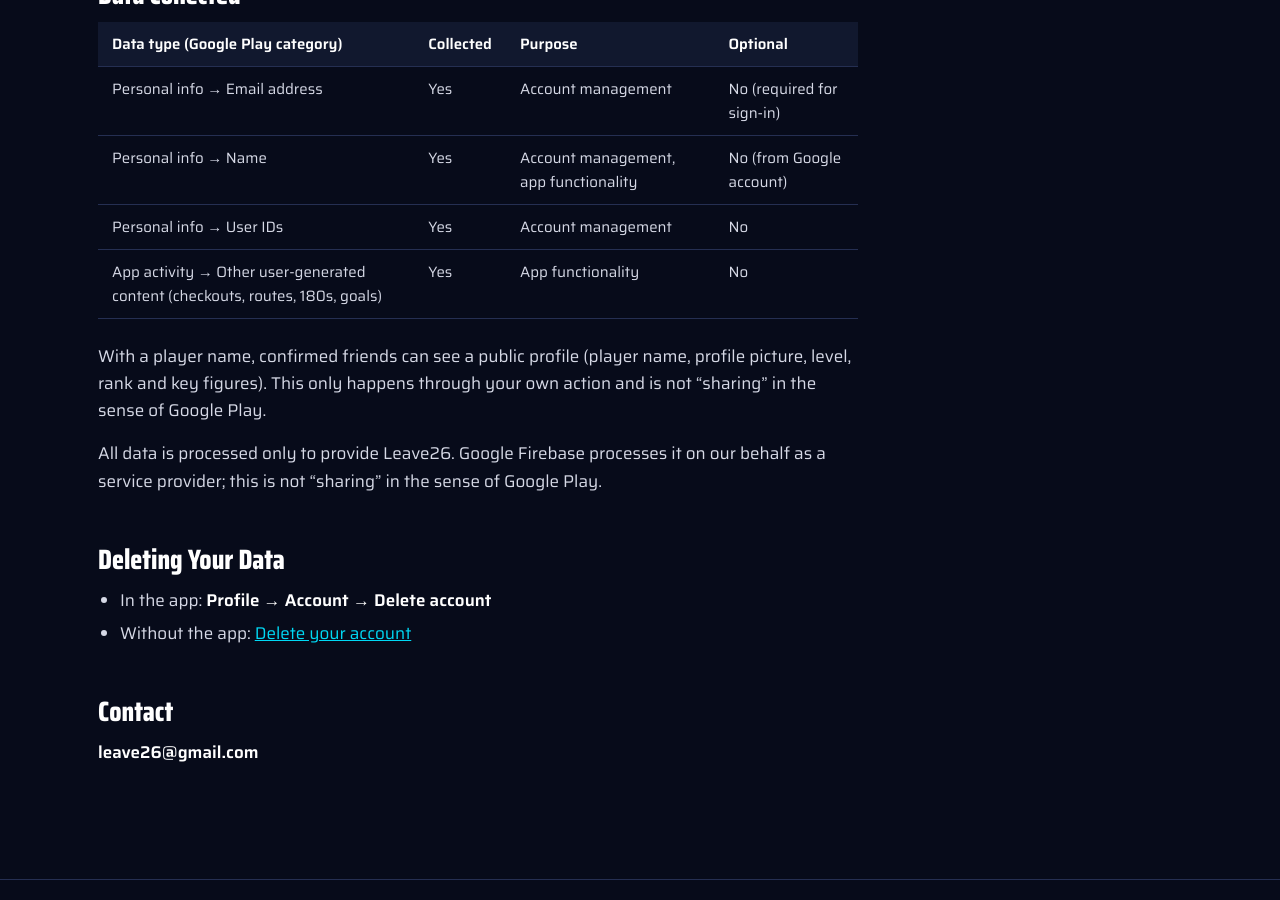
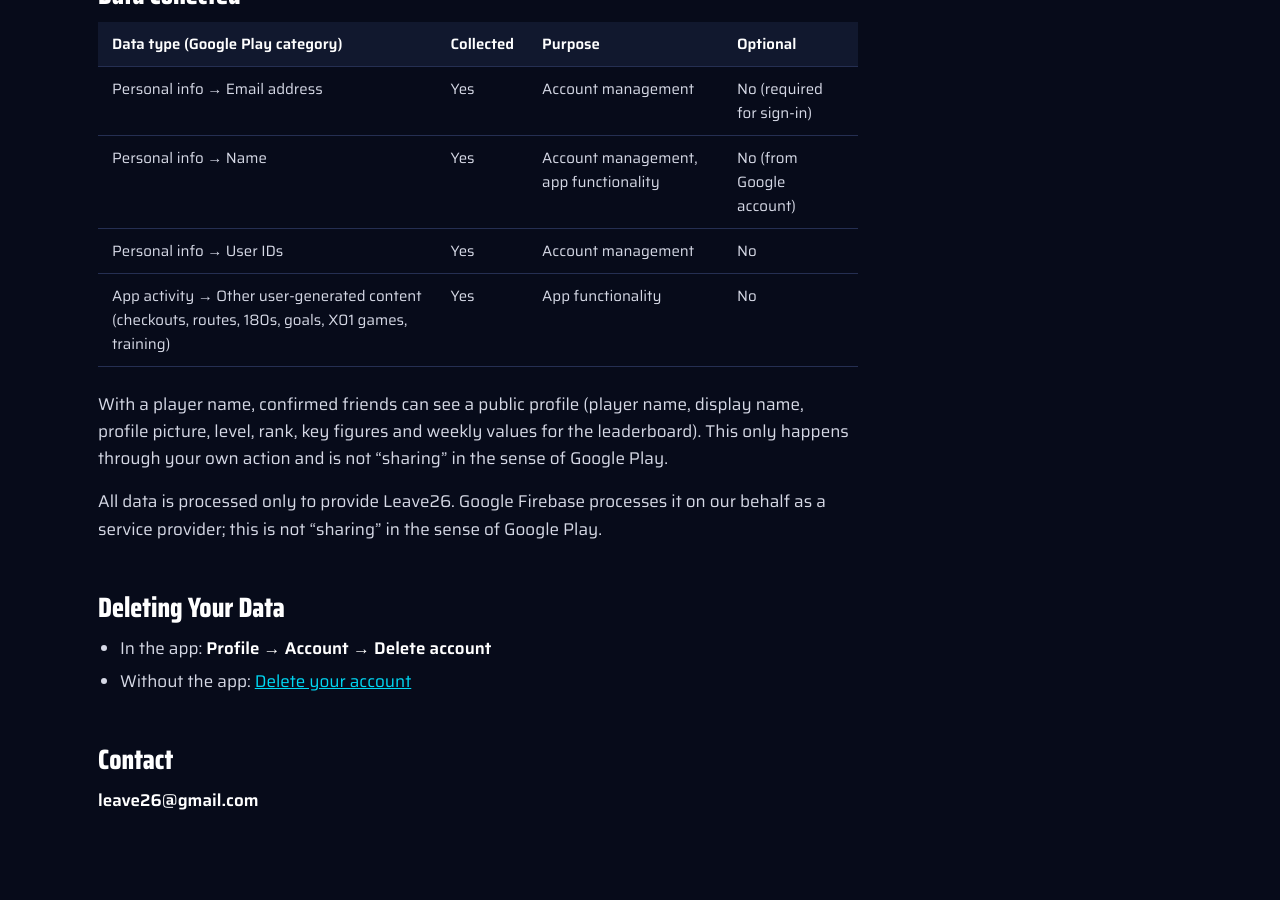
Before and after one commit to Leave26app/Leave26-legal, a Jekyll site: the page built from data-safety.md, in a window 1280 px wide and 900 px high, scrolled down 907 px. Built offline with Jekyll 4.4.1, drawn with Linux system fonts in a browser that asks for light colours.

Commit message:
Datenschutz für 1.2: X01-Spiele, Training, Wochen-Rangliste, Anzeigename im Freundesprofil
Co-Authored-By: Claude Opus 5.5 <noreply@anthropic.com>
Claude-Session: https://claude.ai/code/session_01YTuuah9VdqQMJdMeGzoVVZ

```diff
--- a/_includes/legal/data-safety-de.md
+++ b/_includes/legal/data-safety-de.md
@@ -20,9 +20,9 @@ Diese Seite fasst zusammen, wie Leave26 mit Daten umgeht. Sie entspricht den Ang
 | Persönliche Daten → E-Mail-Adresse | Ja | Kontoverwaltung | Nein (für die Anmeldung nötig) |
 | Persönliche Daten → Name | Ja | Kontoverwaltung, App-Funktionen | Nein (aus dem Google-Konto) |
 | Persönliche Daten → Nutzer-IDs | Ja | Kontoverwaltung | Nein |
-| App-Aktivitäten → Andere von Nutzern erstellte Inhalte (Checkouts, Wege, 180er, Ziele) | Ja | App-Funktionen | Nein |
+| App-Aktivitäten → Andere von Nutzern erstellte Inhalte (Checkouts, Wege, 180er, Ziele, X01-Spiele, Training) | Ja | App-Funktionen | Nein |
 
-Mit einem Spielernamen sehen bestätigte Freunde ein öffentliches Profil (Spielername, Profilbild, Level, Rang und Kennzahlen). Das geschieht nur auf deine Aktion hin und gilt bei Google Play nicht als „Weitergabe“.
+Mit einem Spielernamen sehen bestätigte Freunde ein öffentliches Profil (Spielername, Anzeigename, Profilbild, Level, Rang, Kennzahlen und Wochenwerte für die Rangliste). Das geschieht nur auf deine Aktion hin und gilt bei Google Play nicht als „Weitergabe“.
 
 Alle Daten werden nur bearbeitet, um Leave26 bereitzustellen. Google Firebase bearbeitet sie in unserem Auftrag als Dienstleister; das gilt bei Google Play nicht als „Weitergabe“.
 
--- a/_includes/legal/data-safety-en.md
+++ b/_includes/legal/data-safety-en.md
@@ -24,9 +24,9 @@ This page summarizes how Leave26 handles data. It corresponds to the information
 | Personal info → Email address | Yes | Account management | No (required for sign-in) |
 | Personal info → Name | Yes | Account management, app functionality | No (from Google account) |
 | Personal info → User IDs | Yes | Account management | No |
-| App activity → Other user-generated content (checkouts, routes, 180s, goals) | Yes | App functionality | No |
+| App activity → Other user-generated content (checkouts, routes, 180s, goals, X01 games, training) | Yes | App functionality | No |
 
-With a player name, confirmed friends can see a public profile (player name, profile picture, level, rank and key figures). This only happens through your own action and is not "sharing" in the sense of Google Play.
+With a player name, confirmed friends can see a public profile (player name, display name, profile picture, level, rank, key figures and weekly values for the leaderboard). This only happens through your own action and is not "sharing" in the sense of Google Play.
 
 All data is processed only to provide Leave26. Google Firebase processes it on our behalf as a service provider; this is not "sharing" in the sense of Google Play.
 
```
Also changed, not shown: _includes/legal/privacy-de.md (+3 -1 lines), _includes/legal/privacy-en.md (+3 -1 lines).
